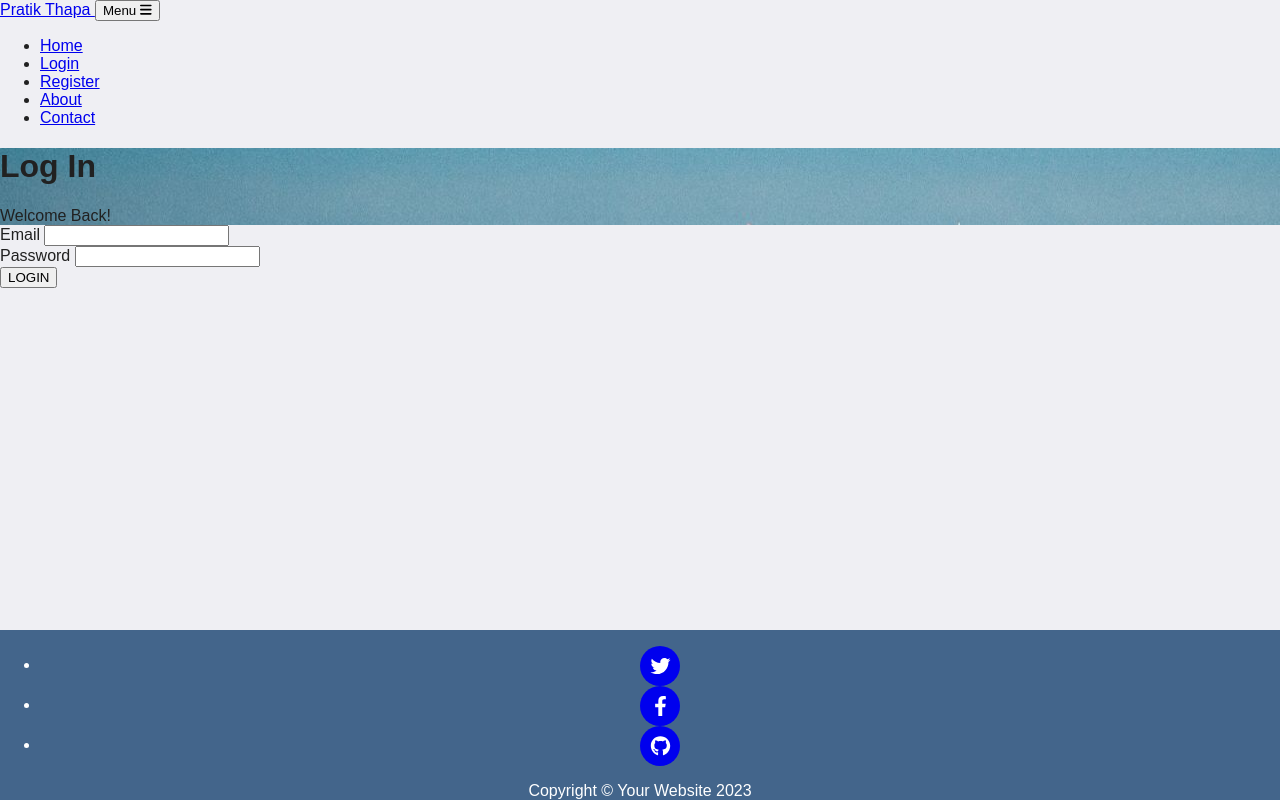
After one commit to PratikThapa24/personalWebsite, a Flask app: page /login in a window 1280 px wide. The commit adds this page. Run offline with Flask 3, Linux system fonts and the light colour scheme; some libraries are stand-ins or nearby versions.

Commit message:
Finished login logout

```diff
--- /dev/null
+++ b/boot_personWebsit/forms.py
@@ -0,0 +1,29 @@
+from flask_wtf import FlaskForm
+from wtforms import StringField, SubmitField, PasswordField
+from wtforms.validators import DataRequired, URL
+from flask_ckeditor import CKEditorField
+
+
+# WTForm for creating a blog post
+class CreatePostForm(FlaskForm):
+    title = StringField("Blog Post Title", validators=[DataRequired()])
+    subtitle = StringField("Subtitle", validators=[DataRequired()])
+    url = StringField("Blog Image URL", validators=[DataRequired(), URL()])
+    body = CKEditorField("Blog Content", validators=[DataRequired()])
+    submit = SubmitField("Submit Post")
+
+
+# TODO: Create a RegisterForm to register new users
+class RegisterForm(FlaskForm):
+    email = StringField("Email", validators=[DataRequired()])
+    password = PasswordField("Password", validators=[DataRequired()])
+    name = StringField("Name", validators=[DataRequired()])
+    submit = SubmitField("SIGN ME UP!")
+
+# TODO: Create a LoginForm to login existing users
+class LoginForm(FlaskForm):
+    email = StringField("Email", validators=[DataRequired()])
+    password = PasswordField("Password", validators=[DataRequired()])
+    submit = SubmitField("LOGIN")
+
+# TODO: Create a CommentForm so users can leave comments below posts
--- a/boot_personWebsit/main.py
+++ b/boot_personWebsit/main.py
@@ -6,24 +6,31 @@ from sqlalchemy import Integer, String, Text, Column
 from flask_wtf import FlaskForm
 from wtforms import StringField, SubmitField
 from wtforms.validators import DataRequired, URL
+from flask_login import UserMixin, login_user, LoginManager, login_required, current_user, logout_user
 from flask_ckeditor import CKEditor, CKEditorField
 from datetime import datetime
 import requests
 from post import Post
 import smtplib
 import os
+from forms import RegisterForm, CreatePostForm, LoginForm
+from flask import Flask, render_template, request, url_for, redirect, flash, send_from_directory
+from werkzeug.security import generate_password_hash, check_password_hash
 
-##Intializing the datetime
+##Intializer
 current_date = datetime.now()
+login_manager = LoginManager()
 
 app = Flask(__name__)
 app.config['SECRET_KEY'] = '8BYkEfBA6O6donzWlSihBXox7C0sKR6b'
 Bootstrap5(app)
 ckeditor = CKEditor(app)
+login_manager.init_app(app)
 
 #Create database
 class Base(DeclarativeBase):
     pass
+
 app.config['SQLALCHEMY_DATABASE_URI'] = 'sqlite:///posts.db'
 db = SQLAlchemy(model_class = Base)
 db.init_app(app)
@@ -38,31 +45,27 @@ class BlogPost(db.Model):
     author = Column(String(250), nullable = False)
     img_url = Column(String(250), nullable = False)
 
+# CREATE TABLE IN DB
+class User(UserMixin, db.Model):
+    ''' User database that holds values like id, email, password, name '''
+    __tablename__ = "users"
+    id: Mapped[int] = mapped_column(Integer, primary_key=True)
+    email: Mapped[str] = mapped_column(String(100), unique=True)
+    password: Mapped[str] = mapped_column(String(100))
+    name: Mapped[str] = mapped_column(String(1000))
+
 with app.app_context():
     db.create_all()
 
-class Form(FlaskForm):
-    ''' Form that will be used in make-post html to get user input '''
-    title = StringField("Blog Post Title", validators=[DataRequired()])
-    subtitle = StringField("Subtitle", validators=[DataRequired()])
-    name = StringField("Your Name", validators=[DataRequired()])
-    url = StringField("Blog image URL", validators=[DataRequired(), URL()])
-    body = CKEditorField("Blog Content")
-    submit = SubmitField("Submit Post")
-
+@login_manager.user_loader
+def load_user(user_id):
+    return db.get_or_404(User, user_id)
 
 url_blog_post = f"https://api.npoint.io/c790b4d5cab58020d391"
 response = requests.get(url_blog_post)
 json_response = response.json()
 email = "prajwaljungthapa@gmail.com"
 password = os.environ.get("PASS")
-
-
-# post_object = []
-# for post in json_response:
-#     # Create a post object and append to the post_object list
-#     post = Post(post.get('id'), post.get('title'), post.get('subtitle'), post.get('body'))
-#     post_object.append(post)
 
 def create_post_from_db():
     ''' Creates the post list from the item in the database '''
@@ -76,7 +79,7 @@ def create_post_from_db():
 @app.route('/')
 def home():
     post_object = create_post_from_db()
-    return render_template("index.html", json = post_object)
+    return render_template("index.html", json = post_object, logged_in = current_user.is_authenticated)
 
 @app.route('/contact', methods=["POST", "GET"])
 def contact():
@@ -84,7 +87,7 @@ def contact():
         data = request.form
         send_email(data["name"], data["email"], data["phone"], data["message"])
         return render_template("contact.html", msg_sent = True)
-    return render_template("contact.html", msg_sent = False)
+    return render_template("contact.html", msg_sent = False, logged_in = current_user.is_authenticated)
 
 def send_email(name , email, phone, message):
     email_message = f"Subject:New Message\n\nName: {name}\nEmail: {email}\nPhone: {phone}\nMessage:{message}"
@@ -101,32 +104,32 @@ def send_email(name , email, phone, message):
 
 @app.route('/about')
 def about():
-    return render_template("about.html")
+    return render_template("about.html", logged_in = current_user.is_authenticated)
 
 @app.route("/post_read/<int:index>")
 def read_body(index):
     description = None
     request_post = db.get_or_404(BlogPost, index)
-    return render_template("post.html", read = request_post)
+    return render_template("post.html", read = request_post, logged_in = current_user.is_authenticated)
 
 @app.route("/new-post", methods = ["POST", "GET"])
 def make_new_post():
     ''' Used to create a new post and add it to the database '''
 
-    form = Form()
+    form = CreatePostForm()
     if request.method == "POST":
         new_blog = BlogPost(title = request.form['title'], subtitle = request.form['subtitle'],
                             date = current_date.strftime("%B %d %Y"), body = request.form['body'], author = request.form['name'], img_url = request.form['url'])
         db.session.add(new_blog)
         db.session.commit()
         return redirect(url_for('home'))
-    return render_template("make-post.html", form = form, edit = False )
+    return render_template("make-post.html", form = form, edit = False , logged_in = current_user.is_authenticated)
 
 @app.route("/edit-post/<post_id>", methods=["POST", "GET"])
 def edit_post(post_id):
     ''' Method used to edit the post in the database '''
     post = BlogPost.query.get(post_id)
-    edit_form = Form(
+    edit_form = CreatePostForm(
         title = post.title,
         subtitle = post.subtitle,
         url = post.img_url,
@@ -141,7 +144,7 @@ def edit_post(post_id):
         post.body = edit_form.body.data
         db.session.commit()
         return redirect(url_for("read_body", index = post.id))
-    return render_template("make-post.html", edit = True, form = edit_form)
+    return render_template("make-post.htmlString", edit = True, form = edit_form, logged_in = current_user.is_authenticated)
 
 @app.route("/delete/<int:post_id>", methods=["POST", "GET"])
 def delete_post(post_id):
@@ -149,6 +152,59 @@ def delete_post(post_id):
     if post:
         db.session.delete(post)
         db.session.commit()
+    return redirect(url_for('home'), logged_in = current_user.is_authenticated)
+
+@app.route("/register", methods=["POST", "GET"])
+def register_user():
+    ''' Used to register new user by hashing and salting the user password '''
+    form = RegisterForm()
+    if form.validate_on_submit():
+        email = request.form["email"]
+        ## Check if the email is already in use
+        email_found = db.session.execute(db.select(User).where(User.email == email)).scalar()
+        if email_found:
+            flash("You've already signed up with that email, log in instead", 'error')
+            return redirect(url_for('login'))
+
+        hashed_pass = generate_password_hash(
+            password = request.form['password'],
+            method = 'pbkdf2:sha256',
+            salt_length = 8) ## Hashes the pass with salt len 8
+        new_user = User(
+            email = email,
+            password = hashed_pass,
+            name = request.form['name'])
+        db.session.add(new_user)
+        db.session.commit()
+        return redirect(url_for('home'))
+    return render_template("register.html", form = form, logged_in = current_user.is_authenticated)
+
+@app.route('/login', methods = ['POST', 'GET'])
+def login():
+    loginform = LoginForm()
+    if request.method == 'POST':
+        ## Get the user from the database
+        email = request.form['email']
+        password = request.form['password']
+
+        user = db.session.execute(db.select(User).where(User.email == email)).scalar()
+
+        if user:
+            ## Check the password
+            if check_password_hash(user.password, password):
+                login_user(user)
+                flash('Successfully logged in' ,'error')
+                return redirect(url_for('home'))
+            else:
+                flash('Password incorrect', 'error')
+        else:
+            flash("The email does not exist, please try again later", 'error')
+
+    return render_template("login.html", form = loginform, logged_in = current_user.is_authenticated)
+
+@app.route('/logout')
+def logout():
+    logout_user()
     return redirect(url_for('home'))
 
 if __name__ == "__main__":
--- /dev/null
+++ b/boot_personWebsit/templates/login.html
@@ -0,0 +1,42 @@
+{% from "bootstrap5/form.html" import render_form %} {% block content %} {%
+include "header.html" %}
+{% include "navigation.html" %}
+<!-- Page Header -->
+<header
+  class="masthead"
+  style="background-image: url('../static/assets/img/login-bg.jpg')"
+>
+  <div class="container position-relative px-4 px-lg-5">
+    <div class="row gx-4 gx-lg-5 justify-content-center">
+      <div class="col-md-10 col-lg-8 col-xl-7">
+        <div class="page-heading">
+          <h1>Log In</h1>
+          <span class="subheading">Welcome Back!</span>
+        </div>
+      </div>
+    </div>
+  </div>
+</header>
+
+<main class="mb-4">
+  <div class="container">
+    <div class="row">
+      <!-- TODO: add a flash message here for users registering twice -->
+      {% with errors = get_flashed_messages(category_filter = ["error"]) %}
+        {% if errors %}
+        {% for error in errors %}
+        <div style="text-align: center">
+        <p style = "color: red;"> {{ error }} </p>
+        </div>
+        {% endfor %}
+        {% endif %}
+        {% endwith %}
+      <div class="col-lg-8 col-md-10 mx-auto">
+        <!--TODO: render login form here-->
+        {{ render_form(form) }}
+      </div>
+    </div>
+  </div>
+</main>
+
+{% include "footer.html" %} {% endblock %}
--- a/boot_personWebsit/templates/navigation.html
+++ b/boot_personWebsit/templates/navigation.html
@@ -22,6 +22,31 @@
               href=" {{ url_for('home') }}"
               >Home</a
             >
+            {% if not logged_in %}
+            <li class="nav-item">
+              <a
+                class="nav-link px-lg-3 py-3 py-lg-4"
+                href=" {{ url_for('login') }}"
+                >Login</a
+              >
+            </li>
+            <li class="nav-item">
+              <a
+                class="nav-link px-lg-3 py-3 py-lg-4"
+                href=" {{ url_for('register_user') }}"
+                >Register</a
+              >
+            </li>
+            {% else %}
+            <li class="nav-item">
+              <a
+                class="nav-link px-lg-3 py-3 py-lg-4"
+                href=" {{ url_for('logout') }}"
+                >Logout</a
+              >
+            </li>
+            {% endif %}
+
           </li>
           <li class="nav-item">
             <a
```
Also changed, not shown: boot_personWebsit/templates/register.html (added, +33 -0 lines), boot_personWebsit/instance/posts.db, boot_personWebsit/static/assets/img/login-bg.jpg (added), boot_personWebsit/static/assets/img/register-bg.jpg (added).
